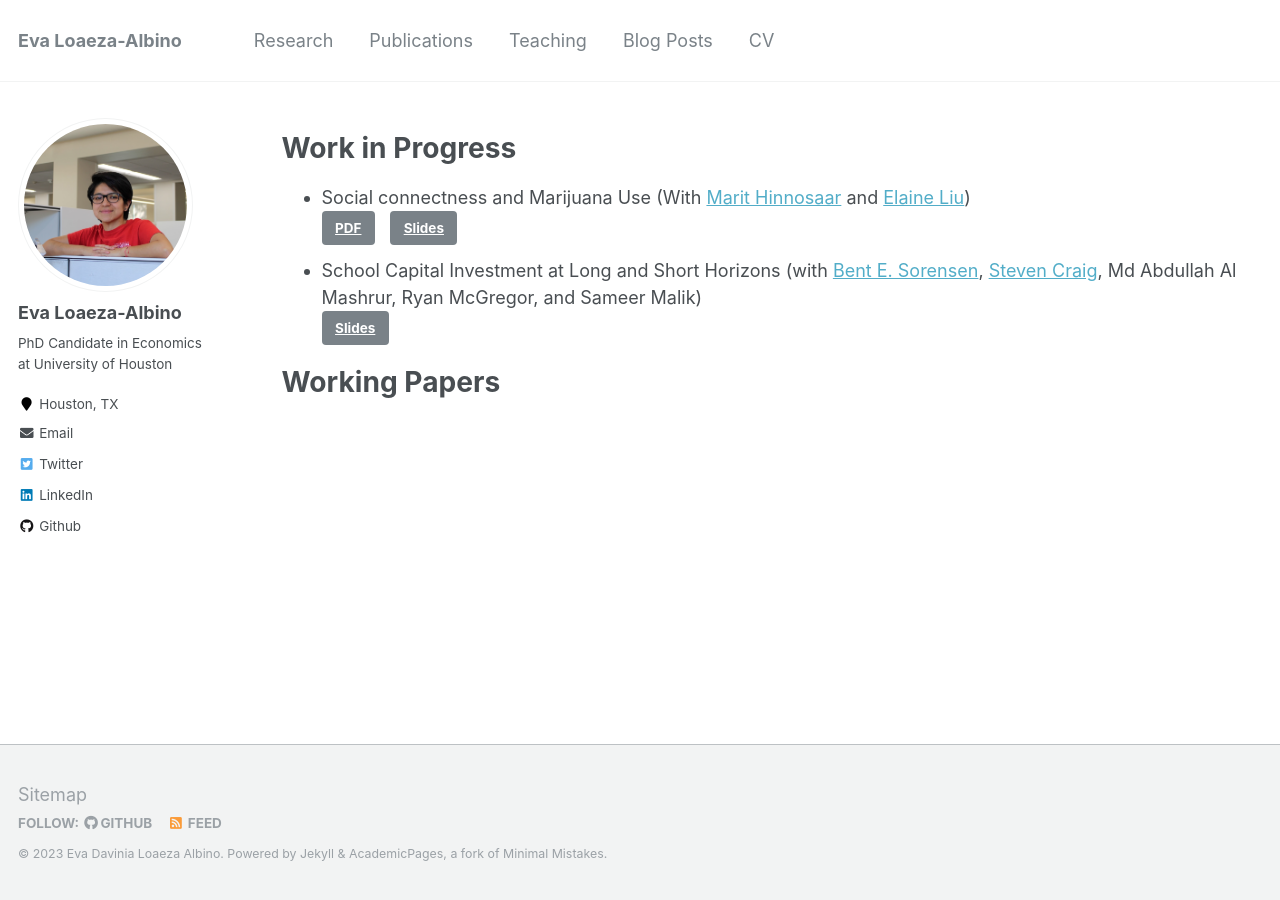
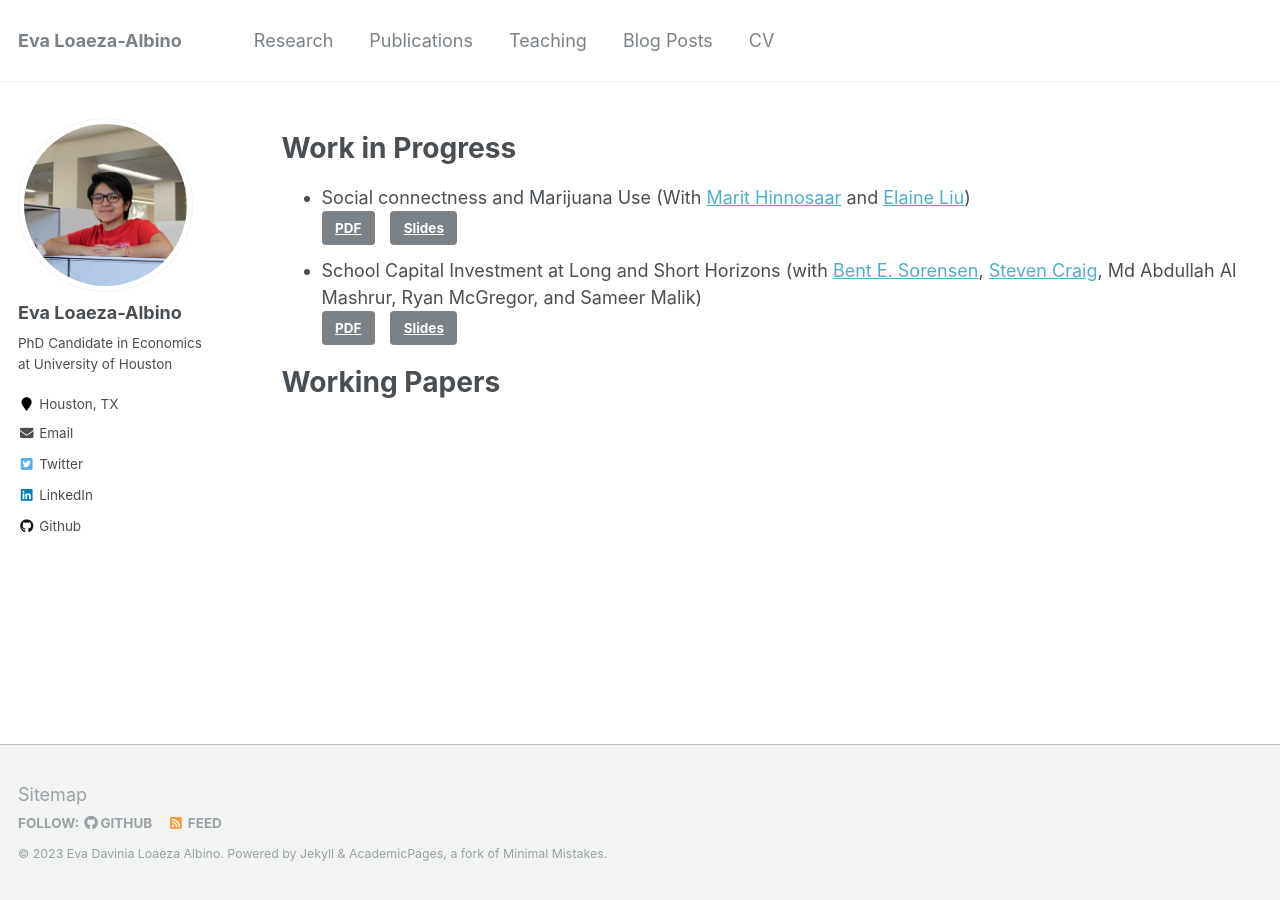
Before and after one commit to evaloaeza/evaloaeza.github.io, a Jekyll site: the page built from _pages/research.md, in a window 1280 px wide. Built offline with Jekyll 4.4.1, drawn with Linux system fonts in a browser that asks for light colours.

Commit message:
Update research.md

```diff
--- a/_pages/research.md
+++ b/_pages/research.md
@@ -10,8 +10,6 @@ author_profile: true
   [PDF](http://example.com/){: .btn} &nbsp; [Slides](/files/paper1.pdf){: .btn}
 - School Capital Investment at Long and Short Horizons (with [Bent E. Sorensen](https://www.uh.edu/~bsorense/), [Steven Craig](https://www.uh.edu/class/economics/people/current-faculty/steve/), Md Abdullah Al Mashrur, Ryan McGregor, and Sameer Malik)
   <br/>
-  <span class="fs-3">
-  [Slides](http://example.com/){: .btn }
-  </span>
+  [PDF](http://example.com/){: .btn} &nbsp; [Slides](/files/paper1.pdf){: .btn}
 
 # Working Papers
```
